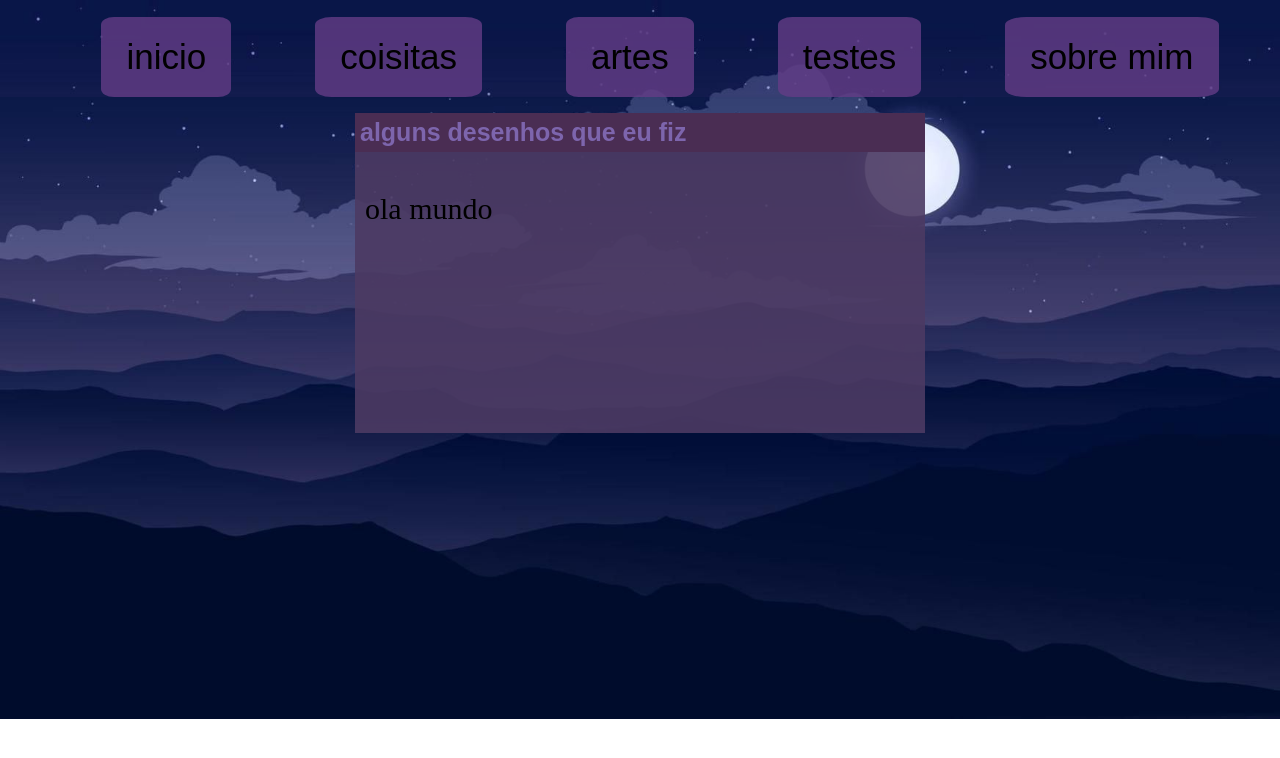
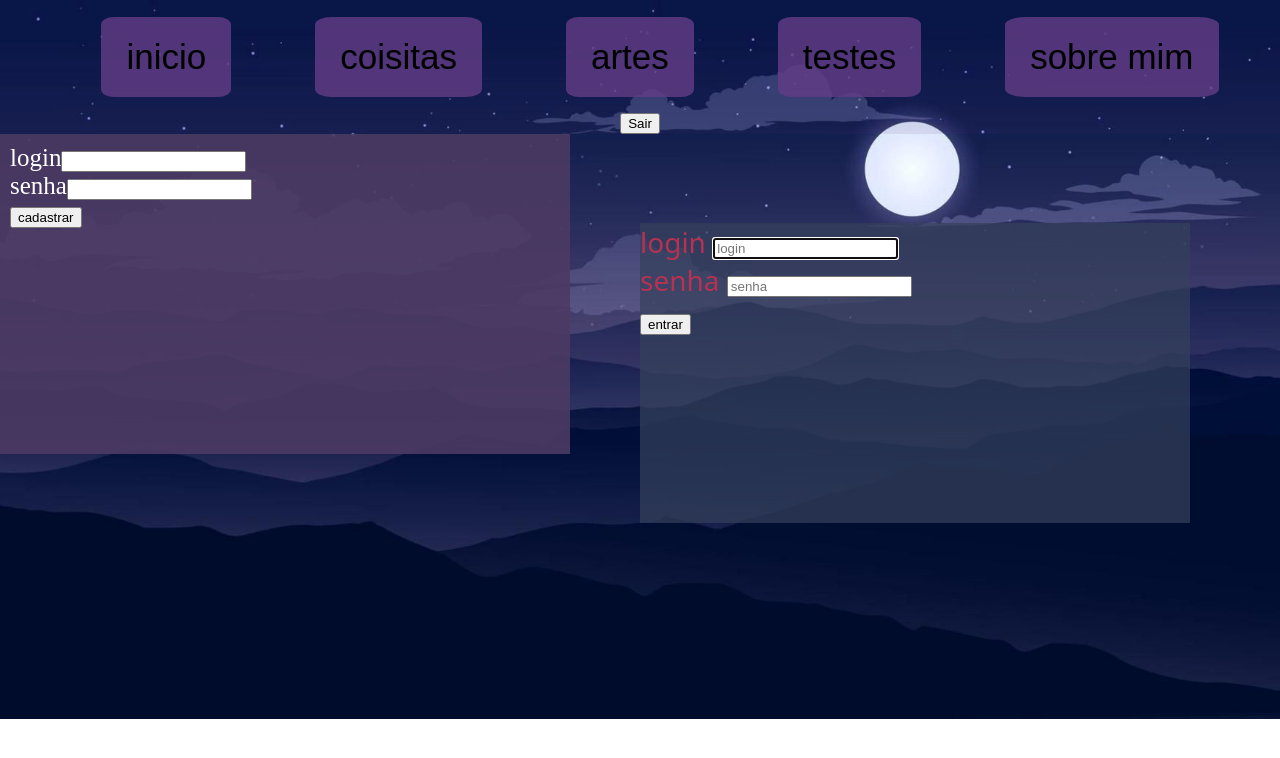
Before and after one commit to kassayge/projeto, a PHP site: page /coisitas.php in a window 1280 px wide. Shown: the top 758 px of the page. Run offline with PHP 8.4, Linux system fonts and the light colour scheme; data that the repository does not hold is empty.

Commit message:
sistema de login + tela coisitas atualizado

```diff
--- a/gustavo/artes.php
+++ b/gustavo/artes.php
@@ -4,7 +4,7 @@ include "base.php";
 
 <body class="artes">
     <div class="desenhos"> <!-- definindo para o que vai servir a pagina com o class -->
-        <img class="dese" src="/desenhos/teste.png" alt="autoretrato no estilo chibi"> <!-- aqui tem a arte/imagem -->
+        <img class="dese" src="./static/imagens/teste.png" alt="autoretrato no estilo chibi"> <!-- aqui tem a arte/imagem -->
         <p>foi um desenho recente feito na madrugada de 13 de jan, foi um desenho q tive inspiração por conta de um site asiatico chamado picrew</p>
     </div>
 </body>
--- a/gustavo/base.php
+++ b/gustavo/base.php
@@ -1,10 +1,17 @@
+<?php
+include "conexao.php";
+session_start();
+
+$_SESSION["login"]=$value;
+?>
+
 <!DOCTYPE html>
 <html lang="pt-br">
 <head>
     <meta charset="UTF-8">
     <meta http-equiv="X-UA-Compatible" content="IE=edge">
     <meta name="viewport" content="width=device-width, initial-scale=1.0">
-    <link rel="icon" href="_img/favicon.ico" type="image/ico">
+    <link rel="icon" href="./static/imagens/favicon.ico" type="image/ico">
     <title>recriando...</title>
     <link rel="stylesheet" href="home.css"/>
 </head>
@@ -17,5 +24,12 @@
             <a href="testes.php"><button class="a" >testes</button></a>
             <a href="sobre.php"><button class="a">sobre mim</button></a>
         </ul>
+        <?php
+            $sql = "SELECT login FROM usuarios";
+            $query = mysqli_query($link, $sql);
+            $row = mysqli_fetch_assoc($query);
+            echo $row['login'];
+        ?>
+        <a href="sair.php"><button>Sair</button></a>
     </nav>
 </header>
--- a/gustavo/coisitas.php
+++ b/gustavo/coisitas.php
@@ -1,13 +1,24 @@
 <?php
 
 include "base.php";
+?>
 
-
-?>
+<title>cadastro</title>
 
 <body class="coisitas">
     <div class="coisita">
-        <p>ola mundo</p>
+        <form method="POST" action="cadastro.php" >
+        <label>login<label><input class='campo' type="text" name="login" id="login"><br>
+        <label>senha</label><input class='campo' type="password" name="senha" id="senha"><br>
+        <input type="submit" value="cadastrar" id="Cadastrar" name="cadastrar">
+        </form>
+    </div>
+    <div class="form">
+        <form method="POST" action="validacao.php">
+        <label>login </labe><input type="text" name="login" placeholder="login" required autofocus><br>
+        <label>senha </label><input type="password" name="senha" placeholder="senha" required><br>
+        <input type="submit" value="entrar" id="entrar" name="entrar">
+        </form>
     </div>
 </body>
 
--- a/gustavo/home.css
+++ b/gustavo/home.css
@@ -127,8 +127,8 @@
    margin: 0px;
 }
 
-.coisita::before{
-  content: " alguns desenhos que eu fiz ";
+/* .coisita::before{
+  content: "  ";
   font: 10pt Arial;
   font-weight: bold;
   color: rgb(125, 101, 173);
@@ -140,16 +140,19 @@
   left: -10px;
   width: 560px;
   font-size: 25px;
-}
+} */
 
 .coisita{
   background-color: rgba(76, 58, 99, 0.9);
-  margin: 10px auto 10px auto;
   padding: 10px;
   width: 550px;
   min-height:300px;
-  font-size: 30px;
-  color:#000000;
+  font-size: 25px;
+  color:#ffffff;
+
+}
+.campo{
+
 }
 
 .sobre{
@@ -182,3 +185,32 @@
   font-family:system-ui, -apple-system, BlinkMacSystemFont, 'Segoe UI', Roboto, Oxygen, Ubuntu, Cantarell, 'Open Sans', 'Helvetica Neue', sans-serif;
   color:#b63253;
 }
+
+.alerta{
+  content: "  ";
+  font: 10pt Arial;
+  font-weight: bold;
+  color: rgb(125, 101, 173);
+  background-color: #4a2d53;
+  padding: 5px;
+  display: flex;
+  position: none;
+  top: -10px;
+  left: 10px;
+  width: 560px;
+  font-size: 25px;
+}
+
+
+.form{
+  background-color: rgba(54, 64, 92, 0.7);
+  margin-left: 50%;
+  margin-top: -18%;
+  padding: 15 px;
+  width: 550px;
+  min-height:300px;
+  display:flex;
+  font-size: 28px;
+  font-family:system-ui, -apple-system, BlinkMacSystemFont, 'Segoe UI', Roboto, Oxygen, Ubuntu, Cantarell, 'Open Sans', 'Helvetica Neue', sans-serif;
+  color:#b63253;
+}
```
Also changed, not shown: gustavo/cadastro.php (added, +16 -0 lines), gustavo/login.php (added, +20 -0 lines), gustavo/sair.php (added, +9 -0 lines), gustavo/validacao.php (added, +32 -0 lines), nginx-pm/data/database.sqlite, 2 other files.
